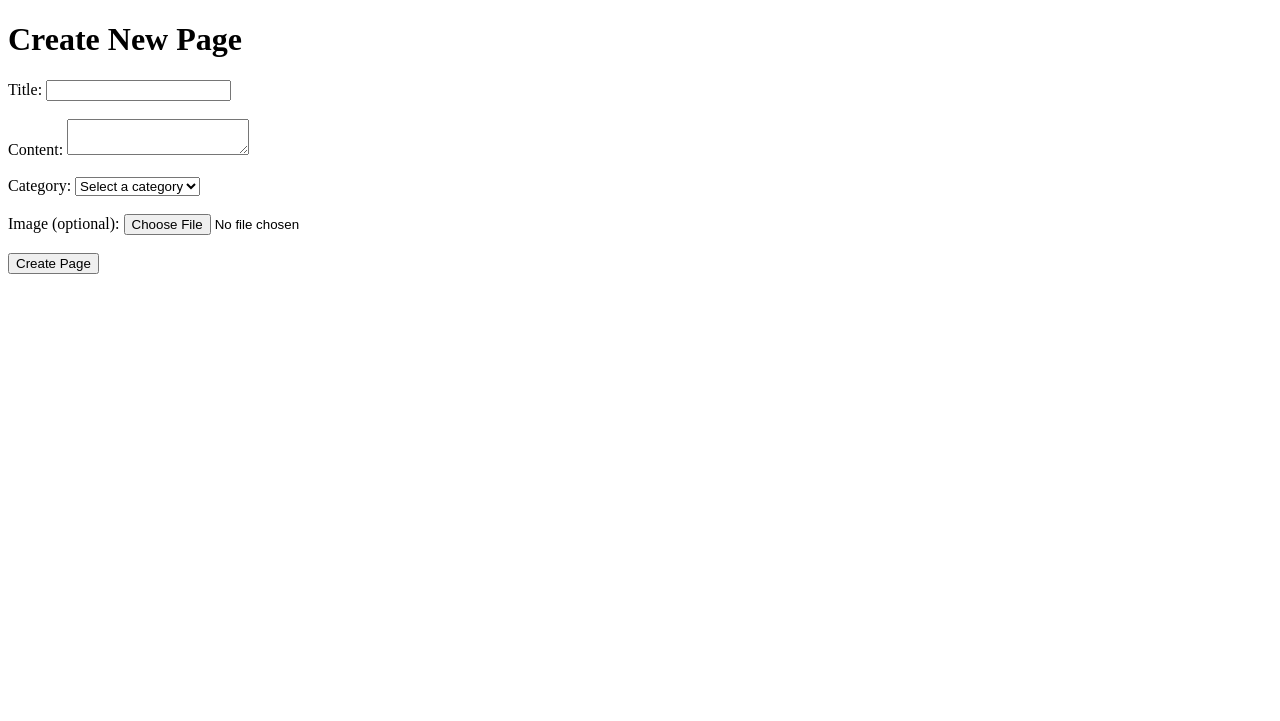
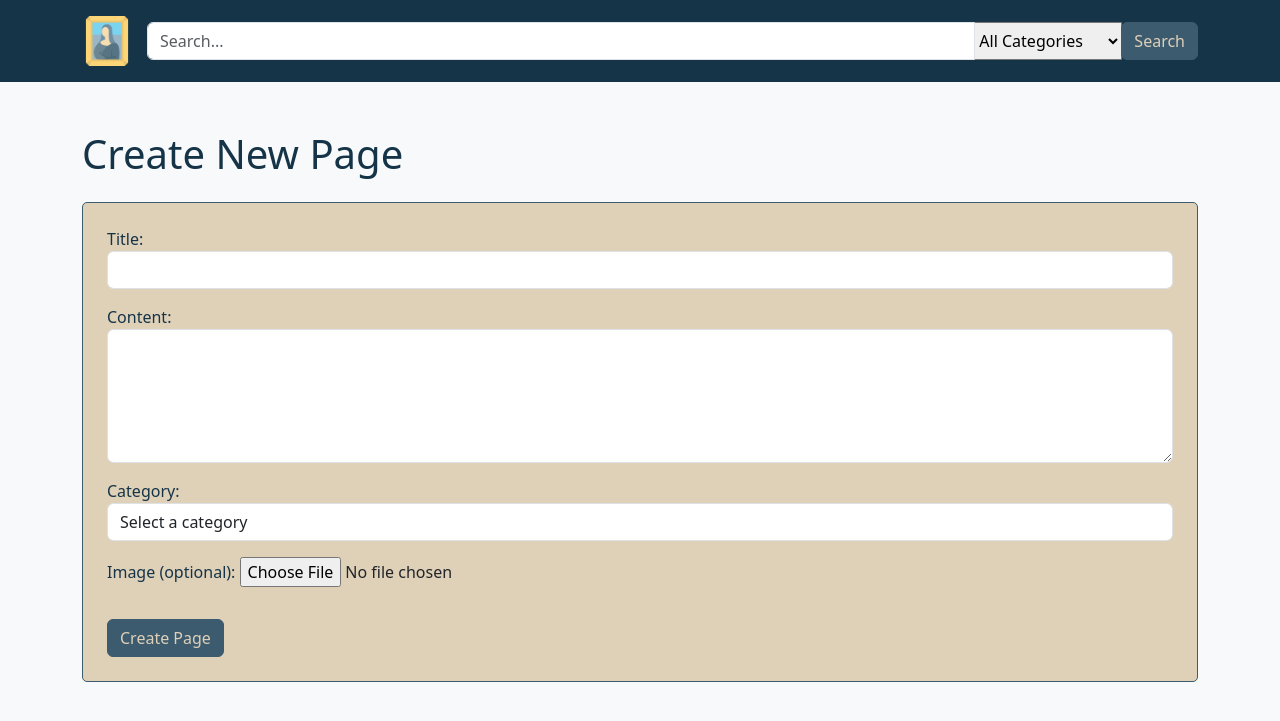
Before and after one commit to abhatti2/WYAF, a PHP site: page /create_page.php in a window 1280 px wide. Shown: the top 721 px of the page. Run offline with PHP 8.4, Linux system fonts and the light colour scheme; the visitor is signed in with stand-in values (Sample User, id 1); tables that the repository leaves empty or names only in its code hold one stand-in row (values such as "Sample post"); some libraries are stand-ins or nearby versions.

Commit message:
update create_page.php

```diff
--- a/create_page.php
+++ b/create_page.php
@@ -2,6 +2,7 @@
 // Start the session and include the database configuration file
 session_start();
 include 'config.php';
+include 'header.php'; // Include header for consistent styling
 
 // Enable error reporting for debugging
 ini_set('display_errors', 1);
@@ -69,11 +70,25 @@ if (!isset($_SESSION['user_id']) || $_SESSION['role'] != 'admin') {
 }
 
 // Handle the form submission
+$errors = [];
 if ($_SERVER['REQUEST_METHOD'] == 'POST') {
     // Validate and sanitize input
     $title = filter_input(INPUT_POST, 'title', FILTER_SANITIZE_STRING);
     $content = filter_input(INPUT_POST, 'content', FILTER_SANITIZE_STRING);
     $category_id = filter_input(INPUT_POST, 'category_id', FILTER_VALIDATE_INT);
+
+    if (!$title) {
+        $errors[] = "Title is required.";
+    }
+
+    if (!$content) {
+        $errors[] = "Content is required.";
+    }
+
+    if (!$category_id) {
+        $errors[] = "Category is required.";
+    }
+
     $user_id = $_SESSION['user_id'];
 
     // Handle image upload
@@ -88,25 +103,22 @@ if ($_SERVER['REQUEST_METHOD'] == 'POST') {
         // Check if the uploaded file is an image
         $image_info = getimagesize($image_tmp_path);
         if ($image_info === FALSE) {
-            echo "Uploaded file is not a valid image.";
-            exit;
-        }
-
+            $errors[] = "Uploaded file is not a valid image.";
+        } else {
             // Resize the image
             $resized_image_path = 'uploads/resized_' . $image_filename;
             if (!resizeImage($image_tmp_path, $resized_image_path, 800, 800)) {
-            echo "Failed to resize image.";
-            exit;
-        }
-
+                $errors[] = "Failed to resize image.";
+            } else {
                 // Move the resized image to the designated directory
                 if (!rename($resized_image_path, $image_filepath)) {
-            echo "Failed to move uploaded file.";
-            exit;
+                    $errors[] = "Failed to move uploaded file.";
+                }
+            }
         }
     }
 
-    if ($title && $content && $category_id) {
+    if (empty($errors)) {
         // Prepare and execute the SQL statement to insert the new page into the database
         $pdo->beginTransaction();
         try {
@@ -126,8 +138,6 @@ if ($_SERVER['REQUEST_METHOD'] == 'POST') {
             $pdo->rollBack();
             echo "Failed to create page: " . $e->getMessage();
         }
-    } else {
-        echo "Invalid input. Please fill in all fields correctly.";
     }
 }
 
@@ -141,28 +151,55 @@ $categories = $stmt->fetchAll();
 <head>
     <meta charset="UTF-8">
     <title>Create New Page</title>
+    <link href="node_modules/bootstrap/dist/css/bootstrap.min.css" rel="stylesheet"> <!-- Bootstrap CSS -->
+    <link href="styles.css" rel="stylesheet"> <!-- External CSS -->
 </head>
-<body>
-    <h1>Create New Page</h1>
-    <form method="POST" action="create_page.php" enctype="multipart/form-data">
-        <label for="title">Title:</label>
-        <input type="text" id="title" name="title" required><br><br>
+<body class="bg-light text-dark">
+    <div class="container mt-5">
+        <h1 class="text-custom mb-4">Create New Page</h1>
 
-        <label for="content">Content:</label>
-        <textarea id="content" name="content" required></textarea><br><br>
+        <?php if (!empty($errors)): ?>
+            <div class="alert alert-danger">
+                <ul>
+                    <?php foreach ($errors as $error): ?>
+                        <li><?php echo htmlspecialchars($error); ?></li>
+                    <?php endforeach; ?>
+                </ul>
+            </div>
+        <?php endif; ?>
 
-        <label for="category">Category:</label>
-        <select id="category" name="category_id" required>
+        <form method="POST" action="create_page.php" enctype="multipart/form-data" class="container-custom p-4 mt-4">
+            <div class="form-group mb-3">
+                <label for="title" class="text-custom">Title:</label>
+                <input type="text" id="title" name="title" class="form-control" value="<?php echo htmlspecialchars($title ?? ''); ?>">
+            </div>
+
+            <div class="form-group mb-3">
+                <label for="content" class="text-custom">Content:</label>
+                <textarea id="content" name="content" class="form-control" rows="5"><?php echo htmlspecialchars($content ?? ''); ?></textarea>
+            </div>
+
+            <div class="form-group mb-3">
+                <label for="category" class="text-custom">Category:</label>
+                <select id="category" name="category_id" class="form-control">
                     <option value="">Select a category</option>
                     <?php foreach ($categories as $category): ?>
-                <option value="<?php echo $category['id']; ?>"><?php echo htmlspecialchars($category['name']); ?></option>
+                        <option value="<?php echo $category['id']; ?>" <?php echo isset($category_id) && $category_id == $category['id'] ? 'selected' : ''; ?>><?php echo htmlspecialchars($category['name']); ?></option>
                     <?php endforeach; ?>
-        </select><br><br>
+                </select>
+            </div>
 
-        <label for="image">Image (optional):</label>
-        <input type="file" id="image" name="image" accept="image/*"><br><br>
+            <div class="form-group mb-3">
+                <label for="image" class="text-custom">Image (optional):</label>
+                <input type="file" id="image" name="image" class="form-control-file" accept="image/*">
+            </div>
 
-        <button type="submit">Create Page</button>
+            <button type="submit" class="btn btn-custom mt-3">Create Page</button>
         </form>
+    </div>
+
+    <script src="node_modules/jquery/dist/jquery.slim.min.js"></script>
+    <script src="node_modules/@popperjs/core/dist/umd/popper.min.js"></script>
+    <script src="node_modules/bootstrap/dist/js/bootstrap.min.js"></script>
 </body>
 </html>
```
Lines whose indentation alone changed are shown as unchanged.
